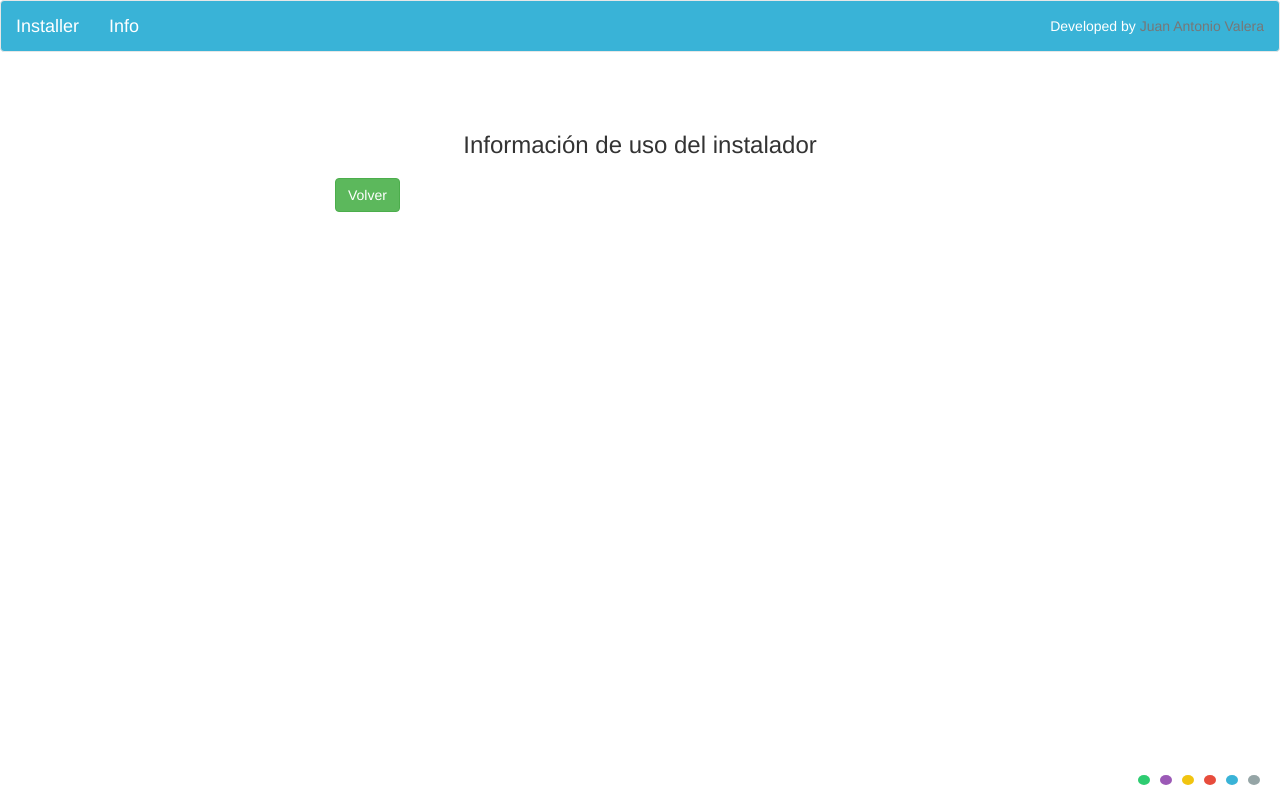
After one commit to NonoDev/BShare, a PHP site: page /info.php in a window 1280 px wide. The commit adds this page. Run offline with PHP 8.4, Linux system fonts and the light colour scheme.

Commit message:
Añadida validación de los campos obligatorios
Añadido info.php con información básica del uso del instalador

```diff
--- /dev/null
+++ b/installer/css/style.css
@@ -0,0 +1,57 @@
+.colors{
+    position: fixed;
+    right: 15px;
+    bottom: 10px;
+}
+.color{
+    width: 10px;
+    height: 10px;
+    float: left;
+    background: blue;
+    border-radius: 50% 50%;
+    border: none;
+}
+.row{
+    margin: 0 auto;
+}
+h3{
+    text-align: center;
+    margin-top: 80px;
+    margin-bottom: 20px;
+}
+button{
+    margin: 5px;
+}
+.alert-danger, .alert-info, .alert-success{
+    margin: 0;
+}
+
+
+.navbar-default{
+    background: #39B3D7;
+    margin: 0;
+}
+.navbar-default .navbar-brand {
+    color: #fff;
+}
+.navbar-default .navbar-text {
+    color: #fff;
+}
+#c1{
+    background: #2ECC71;
+}
+#c2{
+    background: #9B59B6;
+}
+#c3{
+    background: #F1C40F;
+}
+#c4{
+    background: #E74C3C;
+}
+#c5{
+    background: #39B3D7;
+}
+#c6{
+    background: #95A5A6;
+}
--- /dev/null
+++ b/installer/info.php
@@ -0,0 +1,64 @@
+
+<!DOCTYPE html>
+<html>
+    <head>
+        <meta http-equiv="Content-Type" content="text/html; charset=UTF-8">
+        <link href="css/bootstrap.min.css" rel="stylesheet">
+        <link href="css/style.css" rel="stylesheet" type="text/css">
+        <title>Installer</title>
+    </head>
+    <body>
+        <nav class="navbar navbar-default" role="navigation">
+            <a class="navbar-brand" href="index.php">Installer</a><a class="navbar-brand" href="info.php">Info</a>
+            <p class="navbar-text navbar-right">Developed by <a href="https://github.com/NonoDev" class="navbar-link">Juan Antonio Valera</a></p>
+
+        </nav>
+
+        <div class="row">
+            <div class="col-xs-10 col-xs-offset-1 col-sm-8 col-sm-offset-2 col-md-6 col-md-offset-3">
+                <h3>Información de uso del instalador</h3>
+
+
+
+            <a type="submit" name="volver" class='btn btn-success' role="button" href="index.php">Volver</a>
+
+
+                </div>
+
+            </div>
+        </div>
+        <!-- Chuminada de los colores -->
+        <div class="colors">
+            <form action="info.php" method="post">
+                <button type="submit" name="c1" class="color" id="c1"></button>
+                <button type="submit" name="c2" class="color" id="c2"></button>
+                <button type="submit" name="c3" class="color" id="c3"></button>
+                <button type="submit" name="c4" class="color" id="c4"></button>
+                <button type="submit" name="c5" class="color" id="c5"></button>
+                <button type="submit" name="c6" class="color" id="c6"></button>
+            </form>
+        </div>
+        </form>
+          <?php
+                if(isset($_POST['c1'])){
+                    echo '<style type="text/css">.navbar-default{background: #2ECC71;}</style>';
+                }
+                if(isset($_POST['c2'])){
+                    echo '<style type="text/css">.navbar-default{background: #9B59B6;}</style>';
+                }
+                if(isset($_POST['c3'])){
+                    echo '<style type="text/css">.navbar-default{background: #F1C40F;}</style>';
+                }
+                if(isset($_POST['c4'])){
+                    echo '<style type="text/css">.navbar-default{background: #E74C3C;}</style>';
+                }
+                if(isset($_POST['c5'])){
+                    echo '<style type="text/css">.navbar-default{background: #39B3D7;}</style>';
+                }
+                if(isset($_POST['c6'])){
+                    echo '<style type="text/css">.navbar-default{background: #95A5A6;}</style>';
+                }
+          ?>
+
+    </body>
+</html>
```
Also changed, not shown: installer/index.php (+78 -38 lines).
